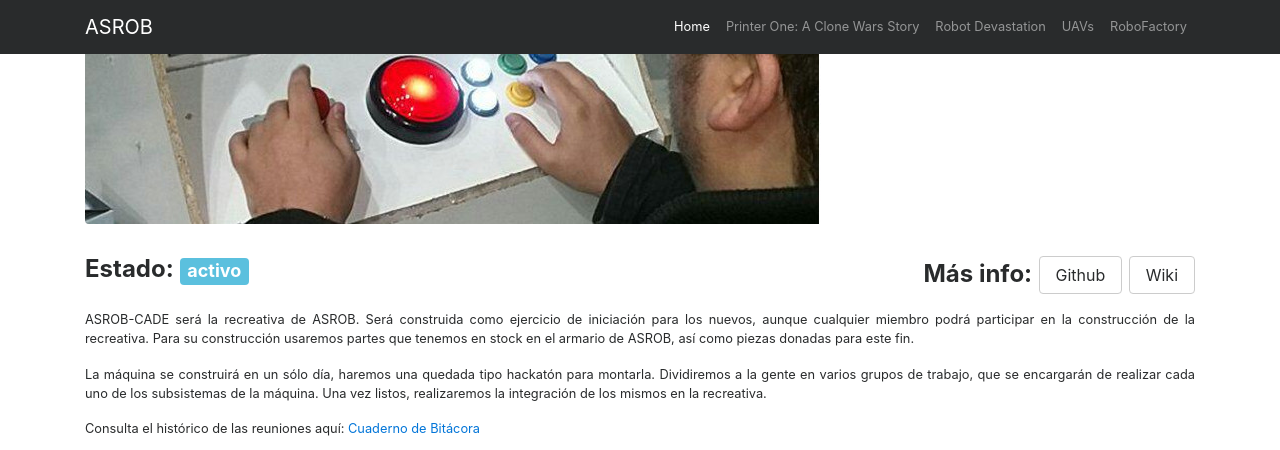
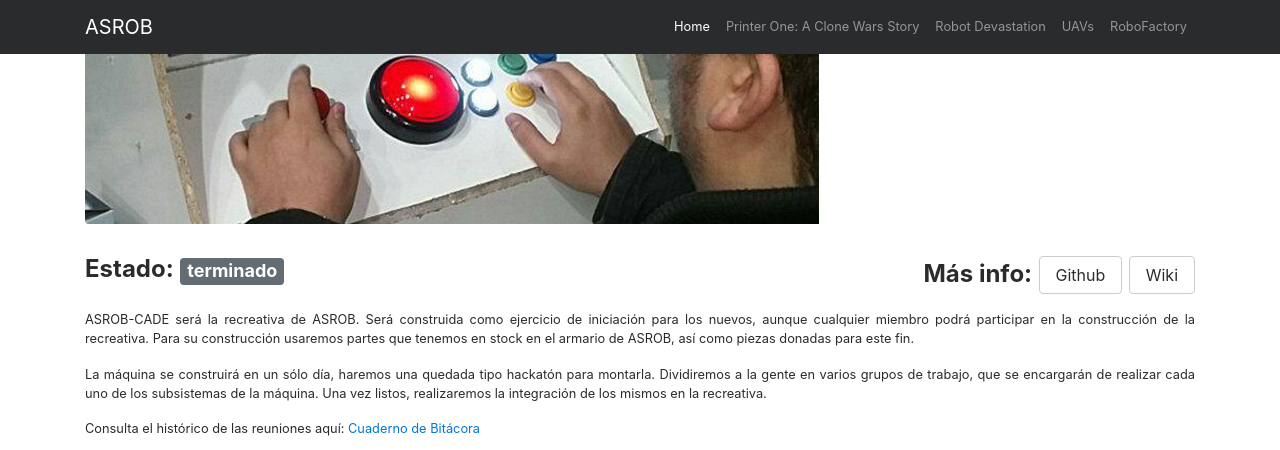
Before and after one commit to asrob-uc3m/asrob-uc3m.github.io, a Jekyll site: the page built from _projects/2016-12-21-asrob-cade.markdown, in a window 1280 px wide and 900 px high, scrolled down 1042 px, cut to the strip 0-450 px from the top of the window. Built offline with Jekyll 4.4.1, drawn with Linux system fonts in a browser that asks for light colours.

Commit message:
Fix status label, link for inactive workgroups

```diff
--- a/_layouts/project.html
+++ b/_layouts/project.html
@@ -23,9 +23,17 @@
         <div class="row my-2">
           <div class="col-md-3 text-left">
             {% if page.status %}
-            {% assign status = 'success' | page.status == "activo" %}
-            {% assign status = 'default' | page.status == "terminado" %}
-            {% assign status = 'info' | page.status == "proyecto futuro" %}
+              {% if page.status == "activo" %}
+                {% assign status = 'success' %}
+              {% elsif page.status == 'terminado' %}
+                {% assign status = 'default' %}
+              {% elsif page.status == 'proyecto futuro' %}
+                  {% assign status = 'info' %}
+              {% elsif page.status == 'abandonado' %}
+                  {% assign status = 'danger' %}
+              {% else %}
+                {% assign status = 'warning' %}
+              {% endif %}
             <h4><strong>Estado:</strong> <span class="badge badge-{{status}}">{{page.status}}</span></h4>
             {% endif %}
           </div>
@@ -58,8 +66,10 @@
         <div class="row">
           <div class="col text-right mb-4">
             {% assign back_link = site.workgroups | where: "workgroup_id", page.parent %}
-            <a class="btn btn-sml btn-secondary"href="{{back_link.first.url}}">&larr; Volver al grupo de trabajo</a>
-          </div>
+            {% unless back_link.first.url %}
+              {% assign back_link = site.old_workgroups | where: "workgroup_id", page.parent %}
+            {% endunless %}
+            <a class="btn btn-sml btn-secondary"href="{{back_link.first.url}}">&larr; Volver al grupo de trabajo</a>          </div>
         </div>
 
       </div>
--- a/_projects/2016-12-21-asrob-cade.markdown
+++ b/_projects/2016-12-21-asrob-cade.markdown
@@ -8,7 +8,7 @@ url_wiki: http://asrob.uc3m.es/index.php/ASROB-cade
 url_github: https://github.com/asrob-uc3m/ASROB-CADE
 picture: /img/asrob-cade.jpg
 picture_full: /img/asrob-cade-full.jpg
-status: activo
+status: terminado
 layout: project
 ---
 
--- a/_projects/2017-04-24-air-hockey.markdown
+++ b/_projects/2017-04-24-air-hockey.markdown
@@ -8,7 +8,7 @@ url_wiki: http://asrob.uc3m.es/index.php/AIr_Hockey
 url_github: https://github.com/asrob-uc3m/air-hockey
 picture: /img/air-hockey.jpg
 picture_full: /img/air-hockey-full.jpg
-status: activo
+status: abandonado
 layout: project
 ---
 
```
